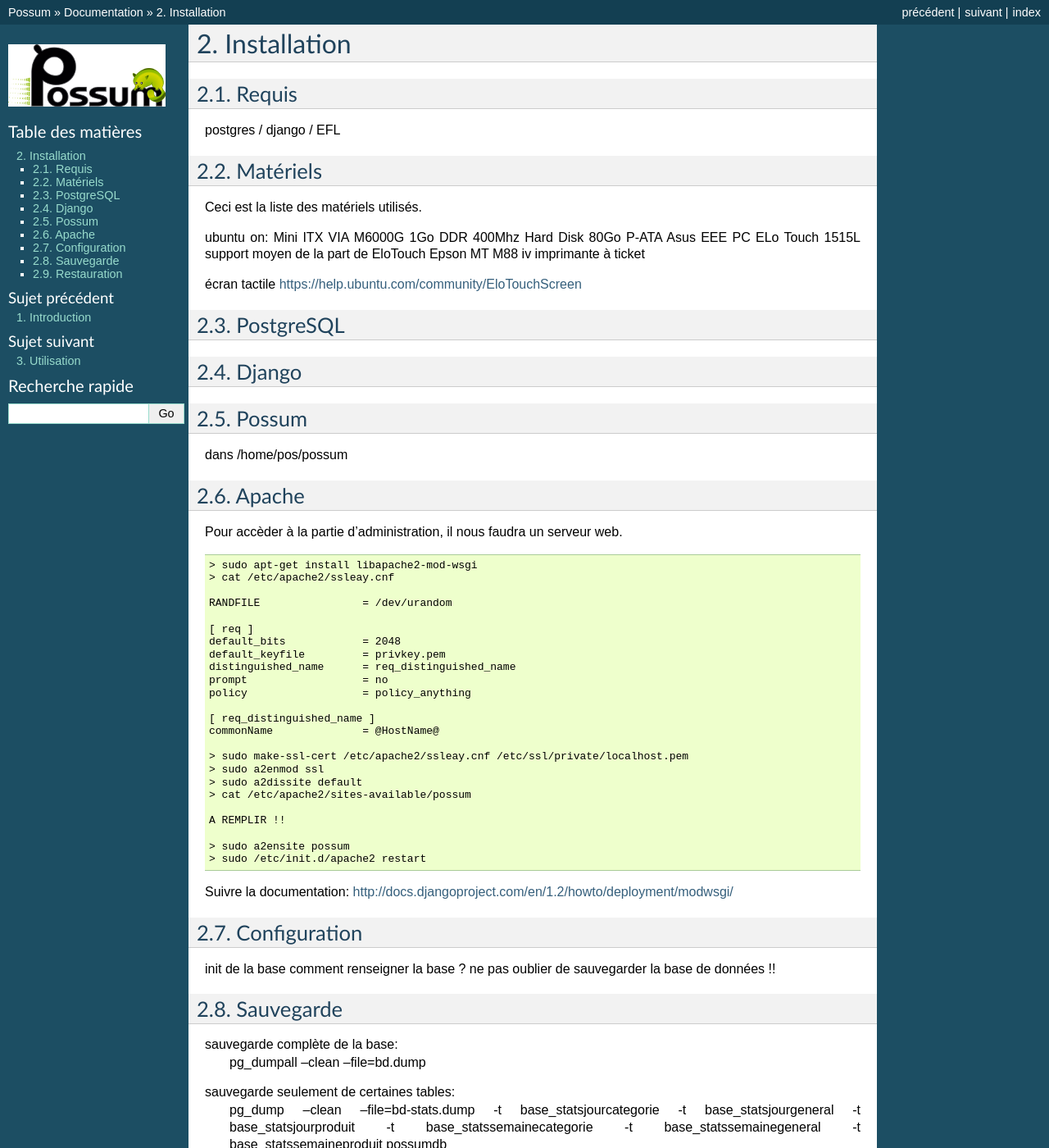
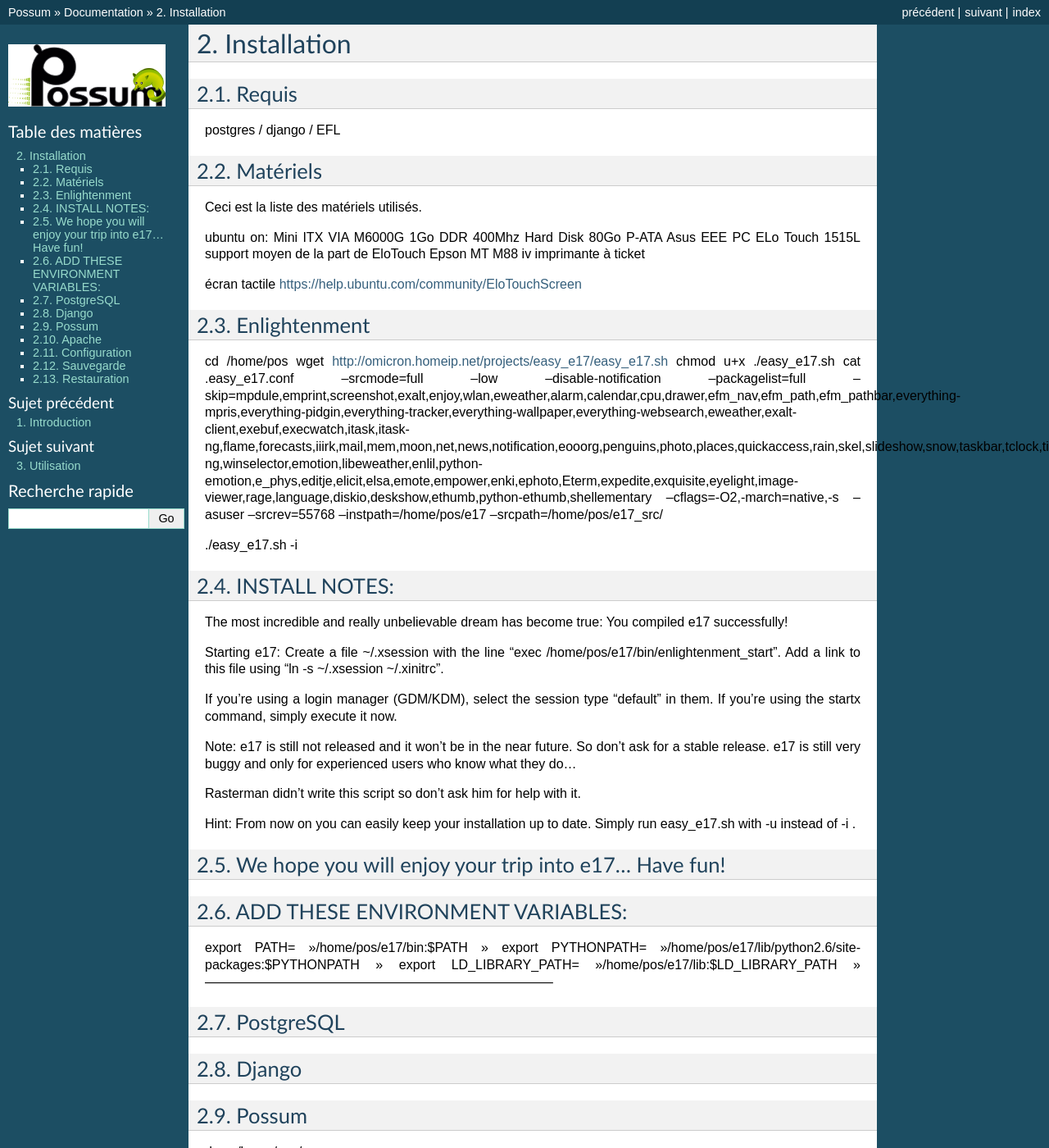
Before and after one commit to fccgp/possum, a Sphinx documentation site: the page built from doc/install.rst, in a window 1280 px wide and 1400 px high. Shown: the whole window at 82% size. Built offline with Sphinx 7.4.7, drawn with Linux system fonts in a browser that asks for light colours; some of the changed text lies outside the part shown.

```diff
--- /dev/null
+++ b/doc/en/conf.py
@@ -0,0 +1,218 @@
+# -*- coding: utf-8 -*-
+#
+# Possum documentation build configuration file, created by
+# sphinx-quickstart on Fri Jan 14 16:35:38 2011.
+#
+# This file is execfile()d with the current directory set to its containing dir.
+#
+# Note that not all possible configuration values are present in this
+# autogenerated file.
+#
+# All configuration values have a default; values that are commented out
+# serve to show the default.
+
+import sys, os
+from datetime import datetime
+
+# If extensions (or modules to document with autodoc) are in another directory,
+# add these directories to sys.path here. If the directory is relative to the
+# documentation root, use os.path.abspath to make it absolute, like shown here.
+#sys.path.append(os.path.abspath('.'))
+#sys.path.append(os.path.abspath('../base'))
+#sys.path.append(os.path.abspath('../src'))
+
+sys.path.append('/home/pos')
+os.environ['DJANGO_SETTINGS_MODULE'] = 'possum.settings'
+
+# -- General configuration -----------------------------------------------------
+
+# Add any Sphinx extension module names here, as strings. They can be extensions
+# coming with Sphinx (named 'sphinx.ext.*') or your custom ones.
+#extensions = ['sphinx.ext.autodoc', 'sphinx.ext.doctest', 'sphinx.ext.todo', 'sphinx.ext.coverage', 'sphinx.ext.inheritance_diagram', 'sphinx.ext.viewcode']
+extensions = ['sphinx.ext.autodoc', 'sphinx.ext.doctest', 'sphinx.ext.inheritance_diagram']
+
+# Add any paths that contain templates here, relative to this directory.
+templates_path = ['_templates']
+
+# The suffix of source filenames.
+source_suffix = '.rst'
+
+# The encoding of source files.
+#source_encoding = 'utf-8'
+
+# The master toctree document.
+master_doc = 'index'
+
+# General information about the project.
+project = u'Possum'
+copyright = u'%d, Bonnegent Sébastien' % datetime.now().year
+
+# The version info for the project you're documenting, acts as replacement for
+# |version| and |release|, also used in various other places throughout the
+# built documents.
+#
+# The short X.Y version.
+version = '0.4'
+# The full version, including alpha/beta/rc tags.
+release = '0.4'
+
+# The language for content autogenerated by Sphinx. Refer to documentation
+# for a list of supported languages.
+#language = None
+language = 'en'
+
+# There are two options for replacing |today|: either, you set today to some
+# non-false value, then it is used:
+#today = ''
+# Else, today_fmt is used as the format for a strftime call.
+today_fmt = '%B %d, %Y'
+
+# List of documents that shouldn't be included in the build.
+#unused_docs = []
+
+# List of directories, relative to source directory, that shouldn't be searched
+# for source files.
+exclude_trees = ['_build']
+
+# The reST default role (used for this markup: `text`) to use for all documents.
+#default_role = None
+default_role = 'obj'
+
+# If true, '()' will be appended to :func: etc. cross-reference text.
+#add_function_parentheses = True
+
+# If true, the current module name will be prepended to all description
+# unit titles (such as .. function::).
+#add_module_names = True
+
+# If true, sectionauthor and moduleauthor directives will be shown in the
+# output. They are ignored by default.
+#show_authors = False
+
+# The name of the Pygments (syntax highlighting) style to use.
+pygments_style = 'sphinx'
+
+# A list of ignored prefixes for module index sorting.
+#modindex_common_prefix = []
+
+
+# -- Options for HTML output ---------------------------------------------------
+
+# The theme to use for HTML and HTML Help pages.  Major themes that come with
+# Sphinx are currently 'default' and 'sphinxdoc'.
+html_theme = 'default'
+
+# Theme options are theme-specific and customize the look and feel of a theme
+# further.  For a list of options available for each theme, see the
+# documentation.
+#html_theme_options = {}
+#html_theme_options = {
+#    "stickysidebar": "true",
+#}
+
+# Add any paths that contain custom themes here, relative to this directory.
+#html_theme_path = []
+
+# The name for this set of Sphinx documents.  If None, it defaults to
+# "<project> v<release> documentation".
+#html_title = None
+#html_title = "Possum"
+html_title = "Documentation"
+#html_title = "%s %s" % (project, release)
+
+# A shorter title for the navigation bar.  Default is the same as html_title.
+#html_short_title = None
+
+# The name of an image file (relative to this directory) to place at the top
+# of the sidebar.
+#html_logo = None
+html_logo = "../../possum/images/bandeau-192.png"
+
+# The name of an image file (within the static path) to use as favicon of the
+# docs.  This file should be a Windows icon file (.ico) being 16x16 or 32x32
+# pixels large.
+#html_favicon = None
+html_favicon = "../../possum/images/favicon.ico"
+
+# Add any paths that contain custom static files (such as style sheets) here,
+# relative to this directory. They are copied after the builtin static files,
+# so a file named "default.css" will overwrite the builtin "default.css".
+html_static_path = ['_static']
+
+# If not '', a 'Last updated on:' timestamp is inserted at every page bottom,
+# using the given strftime format.
+#html_last_updated_fmt = '%b %d, %Y'
+
+# If true, SmartyPants will be used to convert quotes and dashes to
+# typographically correct entities.
+#html_use_smartypants = True
+
+# Custom sidebar templates, maps document names to template names.
+#html_sidebars = {}
+#html_sidebars = {
+#    '**': ['globaltoc.html', 'searchbox.html'],
+#}
+#    '**': ['globaltoc.html', 'localtoc.html', 'searchbox.html'],
+#    'using/windows': ['windowssidebar.html', 'searchbox.html'],
+
+# Additional templates that should be rendered to pages, maps page names to
+# template names.
+#html_additional_pages = {}
+
+# If false, no module index is generated.
+#html_use_modindex = True
+html_use_modindex = False
+
+# If false, no index is generated.
+#html_use_index = True
+
+# If true, the index is split into individual pages for each letter.
+#html_split_index = False
+
+# If true, links to the reST sources are added to the pages.
+#html_show_sourcelink = True
+html_show_sourcelink = False
+
+# If true, an OpenSearch description file will be output, and all pages will
+# contain a <link> tag referring to it.  The value of this option must be the
+# base URL from which the finished HTML is served.
+#html_use_opensearch = ''
+
+# If nonempty, this is the file name suffix for HTML files (e.g. ".xhtml").
+#html_file_suffix = ''
+
+# Output file base name for HTML help builder.
+htmlhelp_basename = 'Possumdoc'
+
+
+# -- Options for LaTeX output --------------------------------------------------
+
+# The paper size ('letter' or 'a4').
+#latex_paper_size = 'letter'
+
+# The font size ('10pt', '11pt' or '12pt').
+#latex_font_size = '10pt'
+
+# Grouping the document tree into LaTeX files. List of tuples
+# (source start file, target name, title, author, documentclass [howto/manual]).
+latex_documents = [
+  ('index', 'Possum.tex', u'Possum Documentation',
+   u'Bonnegent Sébastien', 'manual'),
+]
+
+# The name of an image file (relative to this directory) to place at the top of
+# the title page.
+#latex_logo = None
+
+# For "manual" documents, if this is true, then toplevel headings are parts,
+# not chapters.
+#latex_use_parts = False
+
+# Additional stuff for the LaTeX preamble.
+#latex_preamble = ''
+
+# Documents to append as an appendix to all manuals.
+#latex_appendices = []
+
+# If false, no module index is generated.
+#latex_use_modindex = True
--- a/doc/install.rst
+++ b/doc/install.rst
@@ -22,8 +22,63 @@ Epson MT M88 iv         imprimante à ticket
 écran tactile
 https://help.ubuntu.com/community/EloTouchScreen
 
+Enlightenment
+-------------
+
+cd /home/pos
+wget http://omicron.homeip.net/projects/easy_e17/easy_e17.sh
+chmod u+x ./easy_e17.sh
+cat .easy_e17.conf
+--srcmode=full
+--low
+--disable-notification
+--packagelist=full
+--skip=mpdule,emprint,screenshot,exalt,enjoy,wlan,eweather,alarm,calendar,cpu,drawer,efm_nav,efm_path,efm_pathbar,everything-mpris,everything-pidgin,everything-tracker,everything-wallpaper,everything-websearch,eweather,exalt-client,exebuf,execwatch,itask,itask-ng,flame,forecasts,iiirk,mail,mem,moon,net,news,notification,eooorg,penguins,photo,places,quickaccess,rain,skel,slideshow,snow,taskbar,tclock,tiling,uptime,weather,winlist-ng,winselector,emotion,libeweather,enlil,python-emotion,e_phys,editje,elicit,elsa,emote,empower,enki,ephoto,Eterm,expedite,exquisite,eyelight,image-viewer,rage,language,diskio,deskshow,ethumb,python-ethumb,shellementary
+--cflags=-O2,-march=native,-s
+--asuser
+--srcrev=55768
+--instpath=/home/pos/e17
+--srcpath=/home/pos/e17_src/
+
+./easy_e17.sh -i
+
+
+INSTALL NOTES:
+--------------------------------------------------------------------------------
+The most incredible and really unbelievable dream has become true:
+You compiled e17 successfully!
+
+Starting e17:
+Create a file ~/.xsession with the line 'exec /home/pos/e17/bin/enlightenment_start'.
+Add a link to this file using 'ln -s ~/.xsession ~/.xinitrc'.
+
+If you're using a login manager (GDM/KDM), select the session type 'default' in them.
+If you're using the startx command, simply execute it now.
+
+Note: e17 is still not released and it won't be in the near future. So don't
+ask for a stable release. e17 is still very buggy and only for experienced users
+who know what they do...
+
+Rasterman didn't write this script so don't ask him for help with it.
+
+Hint: From now on you can easily keep your installation up to date.
+Simply run easy_e17.sh with -u instead of -i .
+
+We hope you will enjoy your trip into e17... Have fun!
+--------------------------------------------------------------------------------
+
+ADD THESE ENVIRONMENT VARIABLES:
+--------------------------------------------------------------------------------
+export PATH="/home/pos/e17/bin:$PATH"
+export PYTHONPATH="/home/pos/e17/lib/python2.6/site-packages:$PYTHONPATH"
+export LD_LIBRARY_PATH="/home/pos/e17/lib:$LD_LIBRARY_PATH"
+--------------------------------------------------------------------------------
+
+
+
+
 PostgreSQL
----------
+----------
 
 Django
 ------
```
Also changed, not shown: doc/about.rst (+16 -7 lines), doc/en/_templates/layout.html (added, +22 -0 lines), doc/en/about.rst (added, +26 -0 lines), doc/en/index.rst (added, +9 -0 lines), 2 other files.
